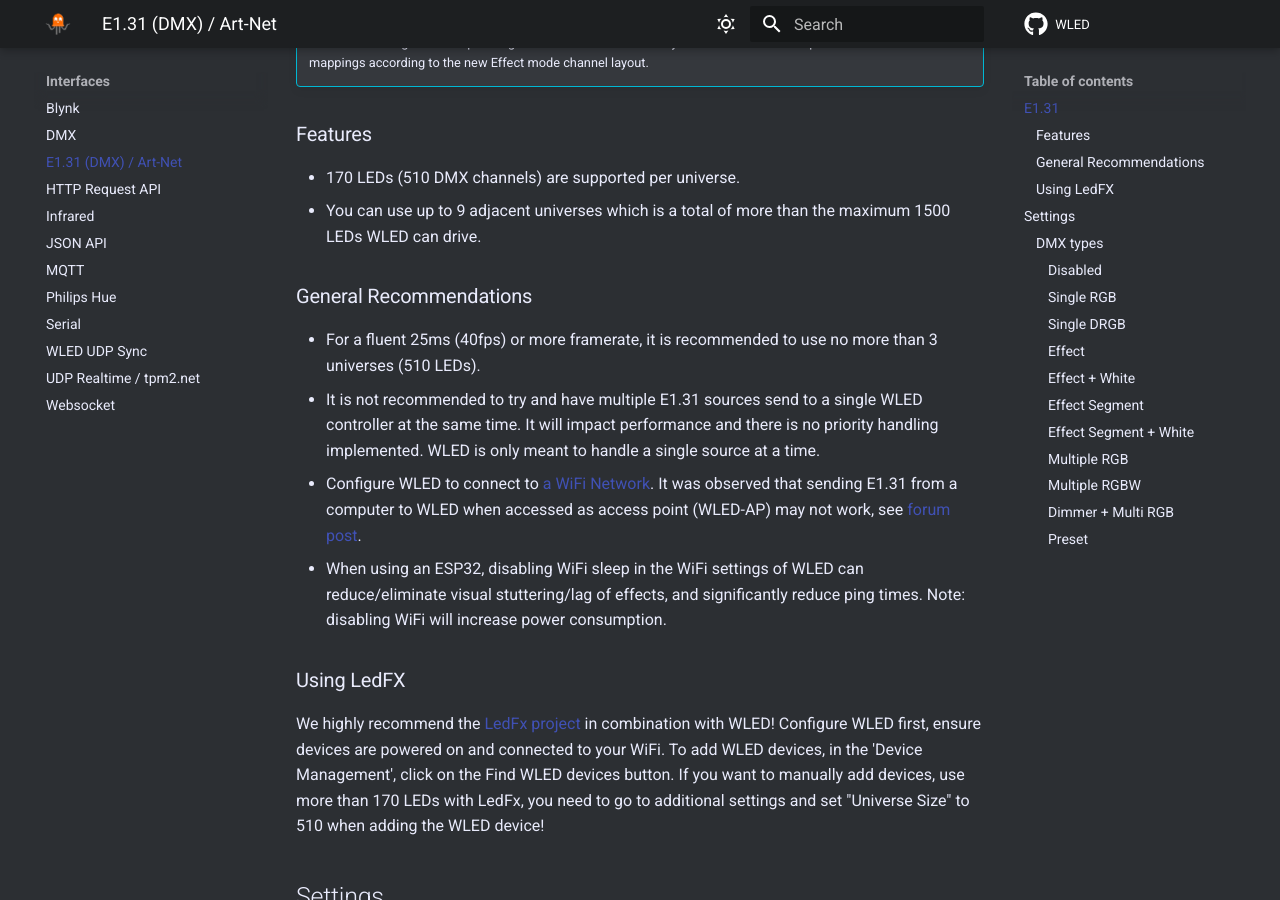
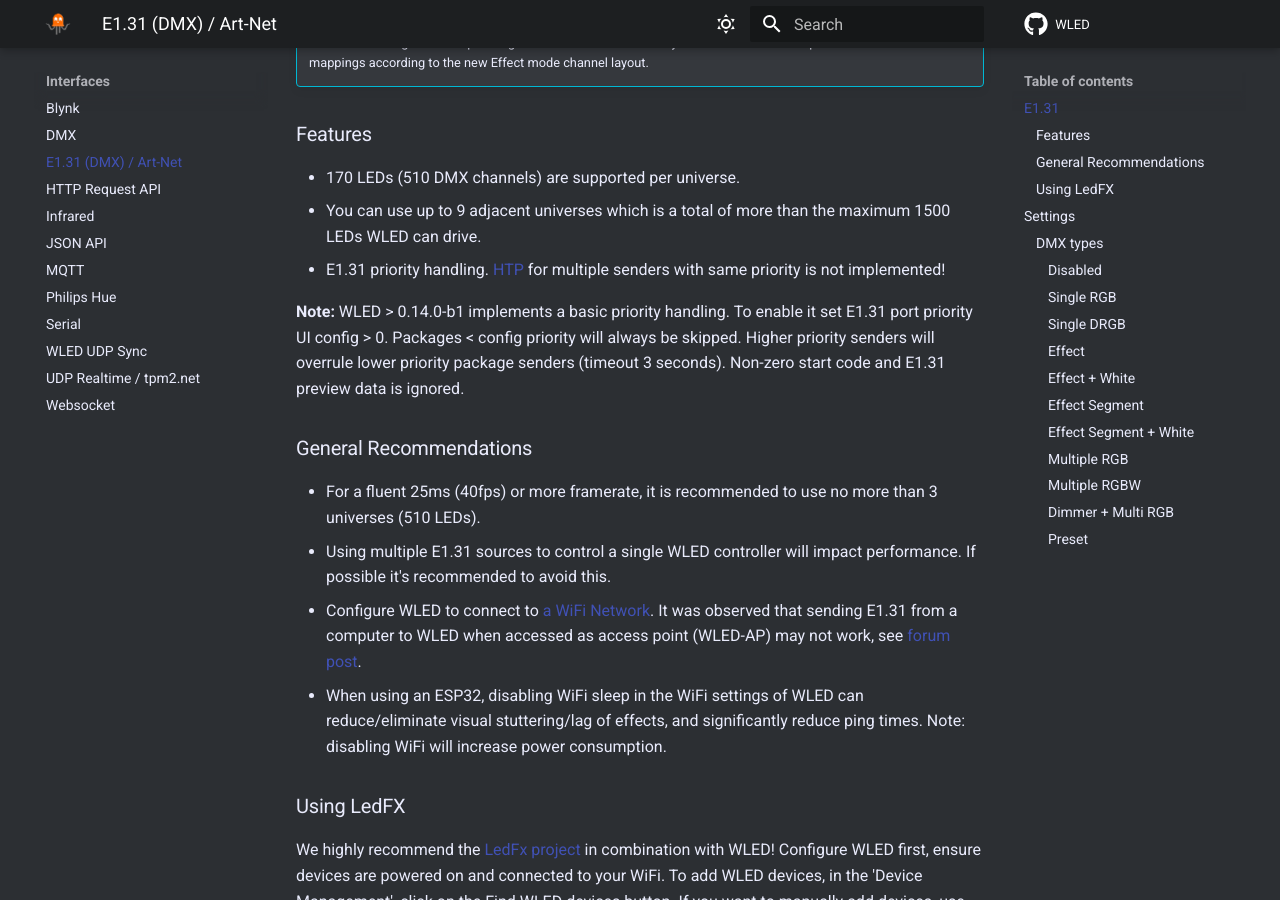
Before and after one commit to Aircoookie/WLED-Docs, an MkDocs documentation site: the page built from docs/interfaces/e1.31-dmx.md, in a window 1280 px wide and 900 px high, scrolled down 657 px. Built offline with MkDocs 1.6.1 and Material for MkDocs 9.7.7, drawn with Linux system fonts in a browser that asks for light colours; comment, search, counter and statistics services are not loaded.

Commit message:
Added docs for E1.31 priority handling (#116)

```diff
--- a/docs/interfaces/e1.31-dmx.md
+++ b/docs/interfaces/e1.31-dmx.md
@@ -24,11 +24,14 @@
 
 * 170 LEDs (510 DMX channels) are supported per universe.
 * You can use up to 9 adjacent universes which is a total of more than the maximum 1500 LEDs WLED can drive.
+* E1.31 priority handling. [HTP](https://wiki.openlighting.org/index.php/HTP) for multiple senders with same priority is not implemented!
+
+**Note:** WLED > 0.14.0-b1 implements a basic priority handling. To enable it set E1.31 port priority UI config > 0. Packages < config priority will always be skipped. Higher priority senders will overrule lower priority package senders (timeout 3 seconds). Non-zero start code and E1.31 preview data is ignored.
 
 ### General Recommendations
 
 * For a fluent 25ms (40fps) or more framerate, it is recommended to use no more than 3 universes (510 LEDs).
-* It is not recommended to try and have multiple E1.31 sources send to a single WLED controller at the same time. It will impact performance and there is no priority handling implemented. WLED is only meant to handle a single source at a time.
+* Using multiple E1.31 sources to control a single WLED controller will impact performance. If possible it's recommended to avoid this.
 * Configure WLED to connect to [a WiFi Network](/features/settings#wifi-settings). It was observed that sending E1.31 from a computer to WLED when accessed as access point (WLED-AP) may not work, see [forum post](https://wled.discourse.group/t/sending-e1-31-when-in-ap-mode-may-not-work/407).
 * When using an ESP32, disabling WiFi sleep in the WiFi settings of WLED can reduce/eliminate visual stuttering/lag of effects, and significantly reduce ping times. Note: disabling WiFi will increase power consumption.
 
```
